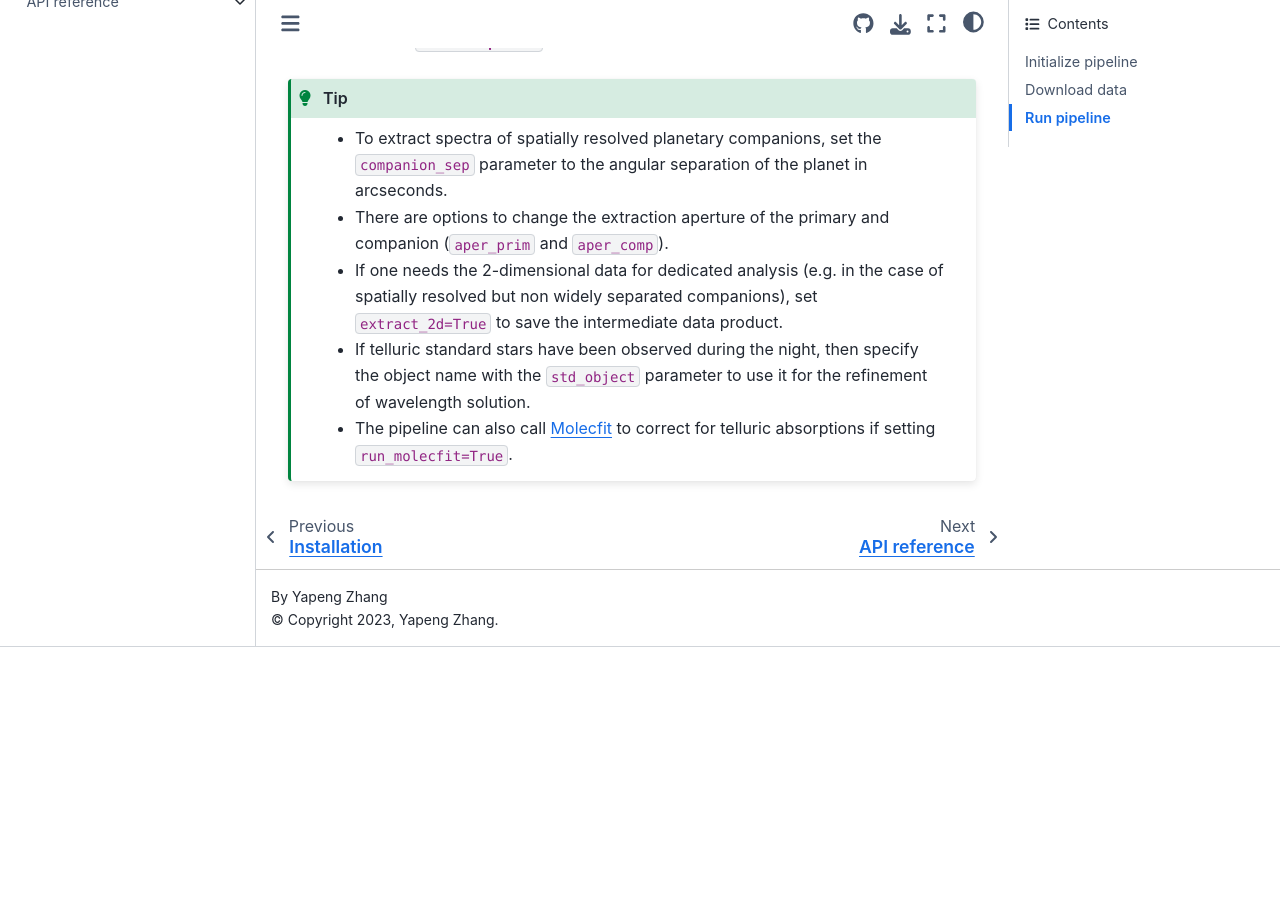
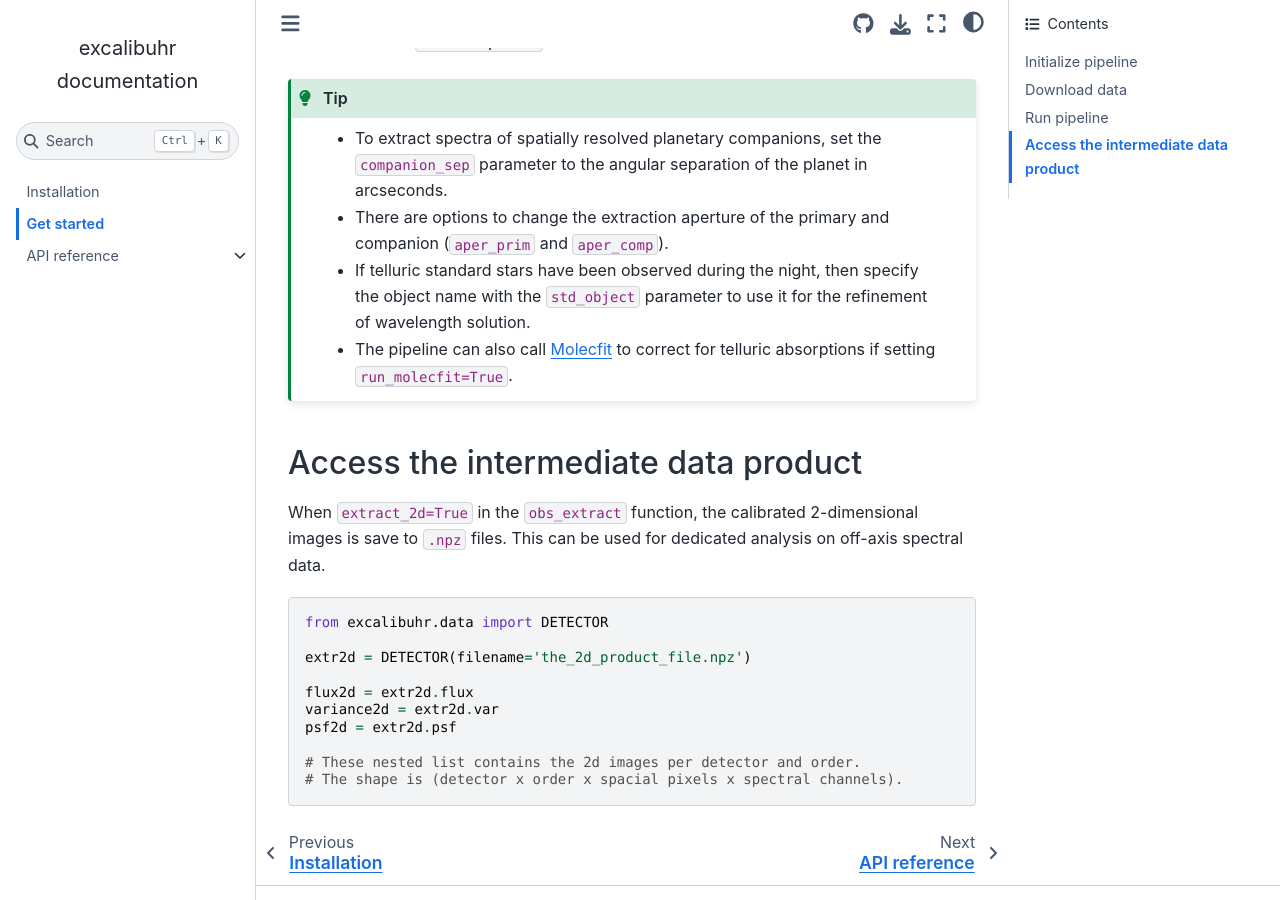
Before and after one commit to yapenzhang/excalibuhr, a Sphinx documentation site: the page built from docs/getstarted.rst, in a window 1280 px wide and 900 px high, scrolled down 1996 px. Built offline with Sphinx 7.4.7 and the Sphinx Book theme 1.1.4, drawn with Linux system fonts in a browser that asks for light colours; before the commit the page ends 2643 px from its top, so only the background shows below that.

Commit message:
bugfix for saving the 2d data product

```diff
--- a/docs/getstarted.rst
+++ b/docs/getstarted.rst
@@ -91,8 +91,26 @@ API reference of :class:`~excalibuhr.pipeline.CriresPipeline` class.
 
     * There are options to change the extraction aperture of the primary and companion (``aper_prim`` and ``aper_comp``).
 
-    * If one needs the 2-dimensional data for dedicated analysis (e.g. in the case of spatially resolved but non widely separated companions), set ``extract_2d=True`` to save the intermediate data product.
-
     * If telluric standard stars have been observed during the night, then specify the object name with the ``std_object`` parameter to use it for the refinement of wavelength solution.
 
     * The pipeline can also call `Molecfit <https://www.eso.org/sci/software/pipelines/skytools/molecfit>`_ to correct for telluric absorptions if setting ``run_molecfit=True``.
+
+
+
+Access the intermediate data product
+************************************
+
+When ``extract_2d=True`` in the ``obs_extract`` function, the calibrated 2-dimensional images is save to ``.npz`` files. This can be used for dedicated analysis on off-axis spectral data.
+
+.. code-block:: python
+
+    from excalibuhr.data import DETECTOR
+
+    extr2d = DETECTOR(filename='the_2d_product_file.npz')
+
+    flux2d = extr2d.flux
+    variance2d = extr2d.var
+    psf2d = extr2d.psf
+
+    # These nested list contains the 2d images per detector and order.
+    # The shape is (detector x order x spacial pixels x spectral channels).
```
Also changed, not shown: 3 other files.
